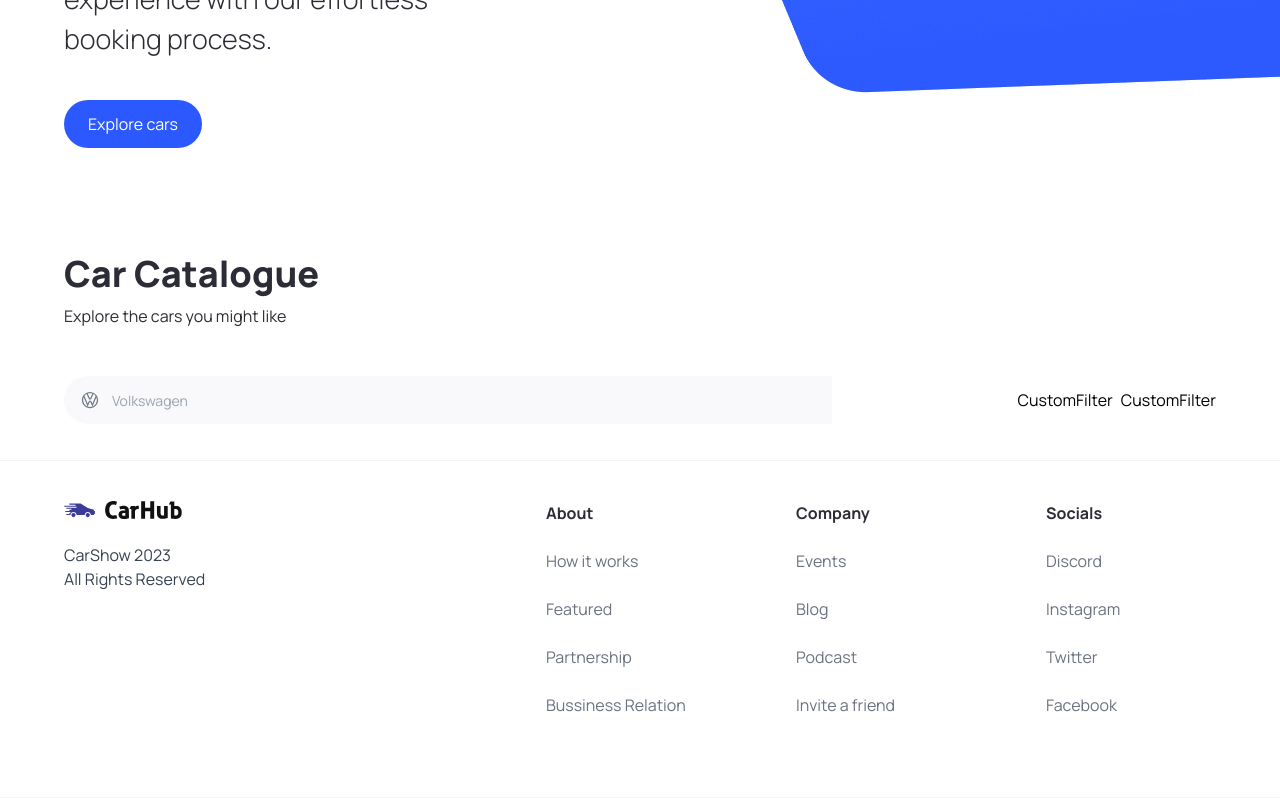
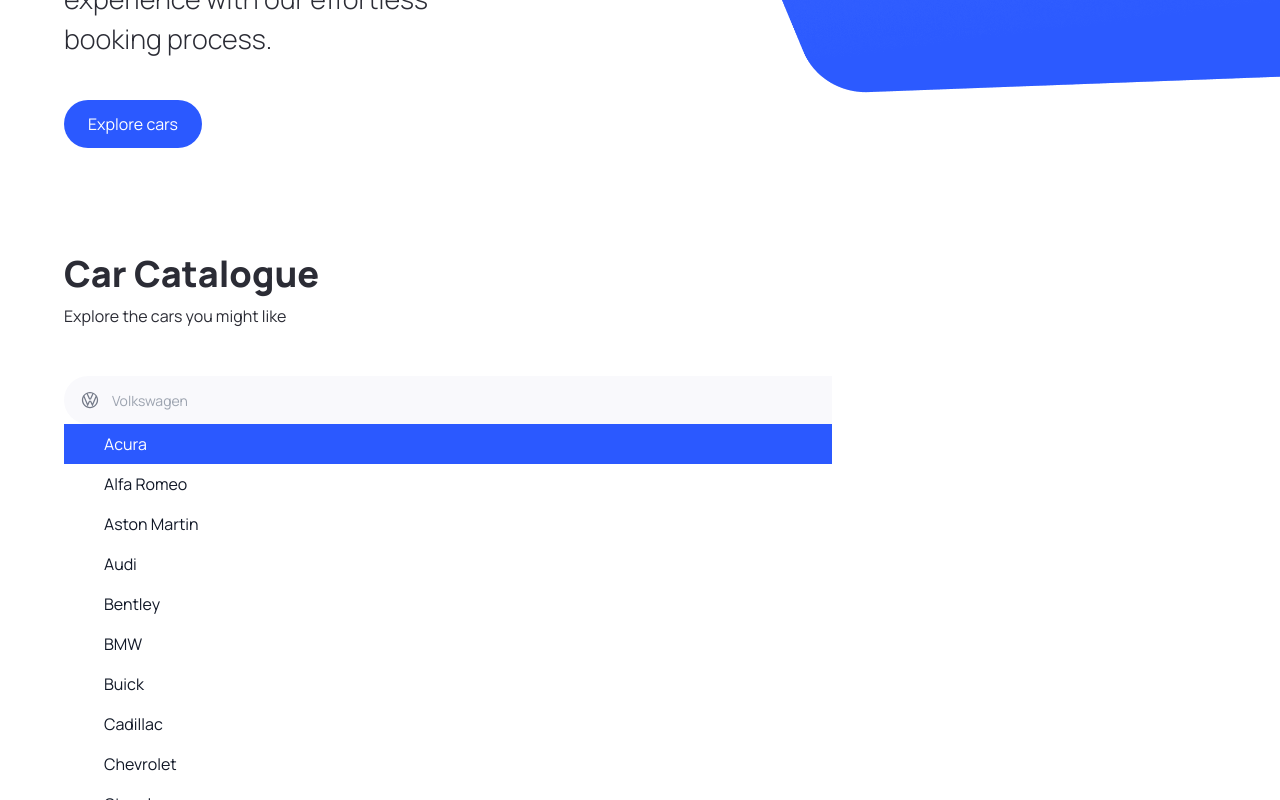
Before and after one commit to Stepan72/ShowCar, a Next.js app: page / in a window 1280 px wide. Both pictures are taken after a click on the button 82 px from the left and 1010 px from the top of the page. Shown: the part 610-1410 px from the top of the page. Built offline with nearby package versions, Linux system fonts and the light colour scheme.

Commit message:
finished Combobox search manufacturer component

```diff
--- a/components/SearchManufacturer.tsx
+++ b/components/SearchManufacturer.tsx
@@ -2,21 +2,31 @@
 import { SearchManufacturerProps } from "@/types";
 import { Combobox, Transition } from "@headlessui/react";
 import Image from "next/image";
-import { ChangeEvent, useState } from "react";
+import { manufacturers } from "@/constants";
+import { ChangeEvent, useState, Fragment } from "react";
 
 function SearchManufacturer({
   manufacturer,
   setManufacturer,
 }: SearchManufacturerProps) {
   const [query, setQuery] = useState("");
+  const filteredManufacturers =
+    query === ""
+      ? manufacturers
+      : manufacturers.filter((el) => {
+          return el
+            .toLowerCase()
+            .replace(/\s+/g, "")
+            .includes(query.toLowerCase().replace(/\s+/g, ""));
+        });
 
   function onChangeHandler(e: ChangeEvent<HTMLInputElement>) {
     setQuery(e.target.value);
   }
-
+  console.log(manufacturer);
   return (
     <div className="search-manufacturer">
-      <Combobox>
+      <Combobox value={manufacturer} onChange={setManufacturer}>
         <div className="relative w-full">
           <Combobox.Button className="absolute top-[14px]">
             <Image
@@ -31,9 +41,65 @@
             className="search-manufacturer__input"
             placeholder="Volkswagen"
             displayValue={(manufacturer: string) => manufacturer}
-            // onChange={onChangeHandler}
             onChange={onChangeHandler}
           />
+          <Transition
+            as={Fragment}
+            leave="transition ease-in duration-100"
+            leaveFrom="opacity-100"
+            leaveTo="opacity-0"
+            afterLeave={() => {
+              setQuery("");
+            }}
+          >
+            <Combobox.Options>
+              {filteredManufacturers.length === 0 && query !== "" ? (
+                <Combobox.Option
+                  value={query}
+                  className="search-manufacturer__option"
+                >
+                  Create "{query}"
+                </Combobox.Option>
+              ) : (
+                filteredManufacturers.map((el) => {
+                  return (
+                    <Combobox.Option
+                      key={el}
+                      value={el}
+                      className={({ active }) =>
+                        `search-manufacturer__option relative ${
+                          active
+                            ? "bg-primary-blue text-white"
+                            : "text-gray-900"
+                        }`
+                      }
+                    >
+                      {({ selected, active }) => {
+                        return (
+                          <>
+                            <span
+                              className={`block truncate ${
+                                selected ? "font-medium" : "font-normal"
+                              }`}
+                            >
+                              {el}
+                            </span>
+                            {selected ? (
+                              <span
+                                className={`absolute inset-y-0 left-0 flex items-center pl-3 ${
+                                  active ? "text-white" : "text-teal-600"
+                                }`}
+                              ></span>
+                            ) : null}
+                          </>
+                        );
+                      }}
+                    </Combobox.Option>
+                  );
+                })
+              )}
+            </Combobox.Options>
+          </Transition>
         </div>
       </Combobox>
     </div>
```
